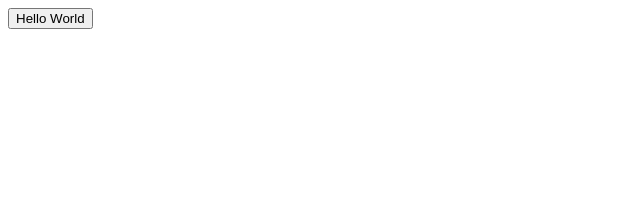
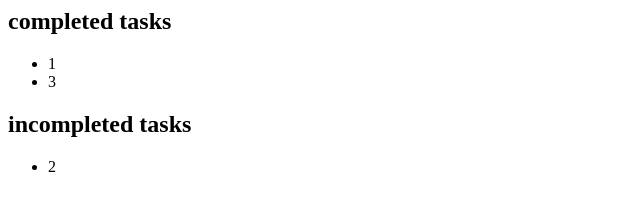
Before and after one commit to niclin/learn_vue2, a plain HTML site: page index.html in a window 1280 px wide. Shown: the whole page, without its empty margins (0-640 px from the left). Drawn offline with nearby package versions, Linux system fonts and the light colour scheme.

Commit message:
The Need for Computed Properties

```diff
--- a/index.html
+++ b/index.html
@@ -1,18 +1,20 @@
 <head>
   <title>hello world</title>
-
-  <style>
-    .is-loading {
-      background-color: red;
-    }
-  </style>
-
 </head>
 
 <body>
 
   <div id="root">
-    <button :class="{ 'is-loading': isLoading }" @click="toggleClass" >Hello World</button>
+
+    <h2>completed tasks</h2>
+    <ul>
+      <li v-for="task in tasks" v-if="task.completed" v-text="task.description"></li>
+    </ul>
+
+    <h2>incompleted tasks</h2>
+    <ul>
+      <li v-for="task in incompletedTasks" v-text="task.description"></li>
+    </ul>
   </div>
 
   <script src="https://unpkg.com/vue@2.1.3/dist/vue.js"></script>
@@ -21,14 +23,17 @@
     var app = new Vue({
       el: '#root',
       data: {
-        isLoading: false
+        tasks: [
+          { description: "1", completed: true },
+          { description: "2", completed: false },
+          { description: "3", completed: true }
+        ]
       },
 
-      methods: {
-        toggleClass() {
-          this.isLoading = true
+      computed: {
+        incompletedTasks() {
+          return this.tasks.filter(task => ! task.completed);
         }
-
       }
     })
   </script>
```
